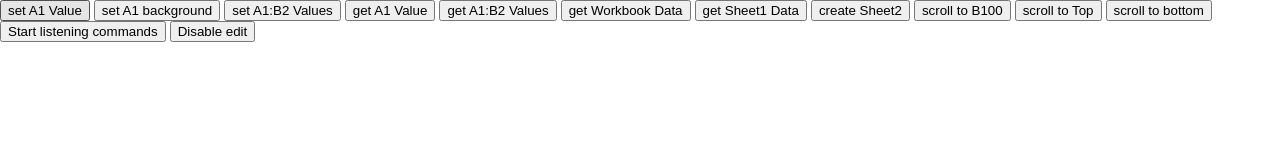
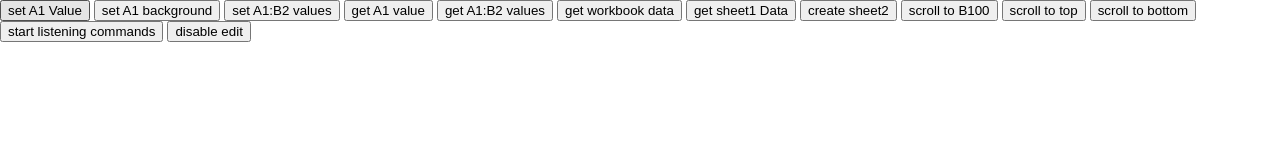
Before and after one commit to awesome-univer/univer-sheets-template, a website built with Vite: page index.html in a window 1280 px wide. Built offline with nearby package versions, Linux system fonts and the light colour scheme; what @univerjs/core, @univerjs/facade would draw is missing.

Commit message:
docs: update docs

```diff
--- a/index.html
+++ b/index.html
@@ -11,17 +11,17 @@
         <div class="buttons">
           <button onclick="setValue()">set A1 Value</button>
           <button onclick="setBackground()">set A1 background</button>
-          <button onclick="setValues()">set A1:B2 Values</button>
-          <button onclick="getValue()">get A1 Value</button>
-          <button onclick="getValues()">get A1:B2 Values</button>
-          <button onclick="getWorkbookData()">get Workbook Data</button>
-          <button onclick="getSheetData()">get Sheet1 Data</button>
-          <button onclick="createSheet()">create Sheet2</button>
+          <button onclick="setValues()">set A1:B2 values</button>
+          <button onclick="getValue()">get A1 value</button>
+          <button onclick="getValues()">get A1:B2 values</button>
+          <button onclick="getWorkbookData()">get workbook data</button>
+          <button onclick="getSheetData()">get sheet1 Data</button>
+          <button onclick="createSheet()">create sheet2</button>
           <button onclick="scrollToCell()">scroll to B100</button>
-          <button onclick="scrollToTop()">scroll to Top</button>
+          <button onclick="scrollToTop()">scroll to top</button>
           <button onclick="scrollToBottom()">scroll to bottom</button>
-          <button onclick="commandsListenerSwitch(this)">Start listening commands</button>
-          <button onclick="editSwitch(this)">Disable edit</button>
+          <button onclick="commandsListenerSwitch(this)">start listening commands</button>
+          <button onclick="editSwitch(this)">disable edit</button>
         </div>
         <div id="app"></div>
     </div>
--- a/src/functions.ts
+++ b/src/functions.ts
@@ -208,14 +208,14 @@ function commandsListenerSwitch (el: HTMLElement) {
     if (el.tmpListener) {
         el.tmpListener.dispose();
         el.tmpListener = null;
-        el.innerHTML = 'Start listening commands';
+        el.innerHTML = 'start listening commands';
         return;
     }
 
     el.tmpListener = univerAPI.onCommandExecuted((command) => {
         console.log(command);
     });
-    el.innerHTML = 'Stop listening commands';
+    el.innerHTML = 'stop listening commands';
     alert('Press "Ctrl + Shift + I" to open the console and do some actions in the Univer Sheets, you will see the commands in the console.');
 }
 
@@ -225,7 +225,7 @@ function editSwitch (el: HTMLElement) {
 
     class DisableEditError extends Error {
         constructor () {
-            super('Editing is disabled');
+            super('editing is disabled');
             this.name = 'DisableEditError';
         }
     }
@@ -235,7 +235,7 @@ function editSwitch (el: HTMLElement) {
         window.removeEventListener('error', el.errListener);
         window.removeEventListener('unhandledrejection', el.errListener);
         el.tmpListener = null;
-        el.innerHTML = 'Disable edit';
+        el.innerHTML = 'disable edit';
         return;
     }
 
@@ -243,7 +243,7 @@ function editSwitch (el: HTMLElement) {
         const error = e instanceof PromiseRejectionEvent ? e.reason : e.error;
         if (error instanceof DisableEditError) {
             e.preventDefault();
-            console.warn('Editing is disabled');
+            console.warn('editing is disabled');
         }
     }
     window.addEventListener('error', el.errListener);
@@ -251,5 +251,6 @@ function editSwitch (el: HTMLElement) {
     el.tmpListener = univerAPI.onBeforeCommandExecute(() => {
         throw new DisableEditError();
     });
-    el.innerHTML = 'Enable edit';
+    alert('Editing is disabled, try to edit a cell to see the effect');
+    el.innerHTML = 'enable edit';
 }
```
